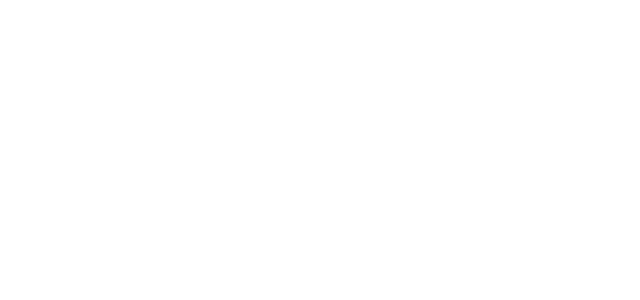
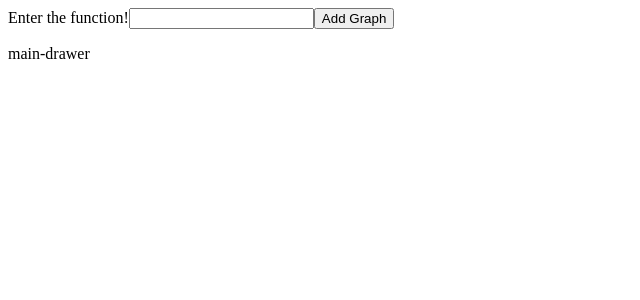
Before and after one commit to neogabor/function-drawer, an Angular app: page / in a window 1280 px wide. Shown: the top 300 px of the page, without its empty margins (0-640 px from the left). Built offline with nearby package versions, Linux system fonts and the light colour scheme.

Commit message:
creating and linking drawer component

```diff
--- a/src/app/app.component.html
+++ b/src/app/app.component.html
@@ -1,2 +1,12 @@
 <!-- * * * * * * * * * * * * * * * * * * * * * * * * * * * * * * * -->
 <!-- * * * * * * * * * * * Project Graph drawer * * * * * * * * * * * -->
+<div>
+    <label>Enter the function!</label>
+    <input
+      type="text"
+      class="form-control"
+      #functionInput>
+      <button
+      (click)="onAddGraph()">Add Graph</button>
+      <app-main-drawer [functionEq]="functionValue"></app-main-drawer>
+</div>
--- a/src/app/app.component.ts
+++ b/src/app/app.component.ts
@@ -1,4 +1,4 @@
-import { Component } from '@angular/core';
+import { Component, ElementRef, ViewChild } from '@angular/core';
 
 @Component({
   selector: 'app-root',
@@ -6,5 +6,12 @@
   styleUrls: ['./app.component.css']
 })
 export class AppComponent {
-  title = 'function-drawer';
+  functionValue :string = '';
+  @ViewChild('functionInput') inputRef!: ElementRef;
+  constructor() {
+  }
+
+  onAddGraph() {
+    this.functionValue = this.inputRef.nativeElement.value;
+  }
 }
--- a/src/app/app.module.ts
+++ b/src/app/app.module.ts
@@ -2,10 +2,12 @@
 import { BrowserModule } from '@angular/platform-browser';
 
 import { AppComponent } from './app.component';
+import { AppMainDrawerComponent } from './main-drawer/main-drawer.component';
 
 @NgModule({
   declarations: [
-    AppComponent
+    AppComponent,
+    AppMainDrawerComponent
   ],
   imports: [
     BrowserModule
--- /dev/null
+++ b/src/app/main-drawer/main-drawer.component.html
@@ -0,0 +1,2 @@
+<p>main-drawer</p>
+{{functionEq}}
--- /dev/null
+++ b/src/app/main-drawer/main-drawer.component.ts
@@ -0,0 +1,17 @@
+import { Component, Input, OnInit } from '@angular/core';
+
+@Component({
+  selector: 'app-main-drawer',
+  templateUrl: './main-drawer.component.html',
+  styleUrls: ['./main-drawer.component.css']
+})
+export class AppMainDrawerComponent implements OnInit {
+
+  @Input() functionEq!: string;
+
+  constructor() { }
+
+  ngOnInit(): void {
+  }
+
+}
```
Also changed, not shown: src/app/main-drawer/main-drawer.component.css (added), 1 other file (tests, documents, lock files or other folders).
